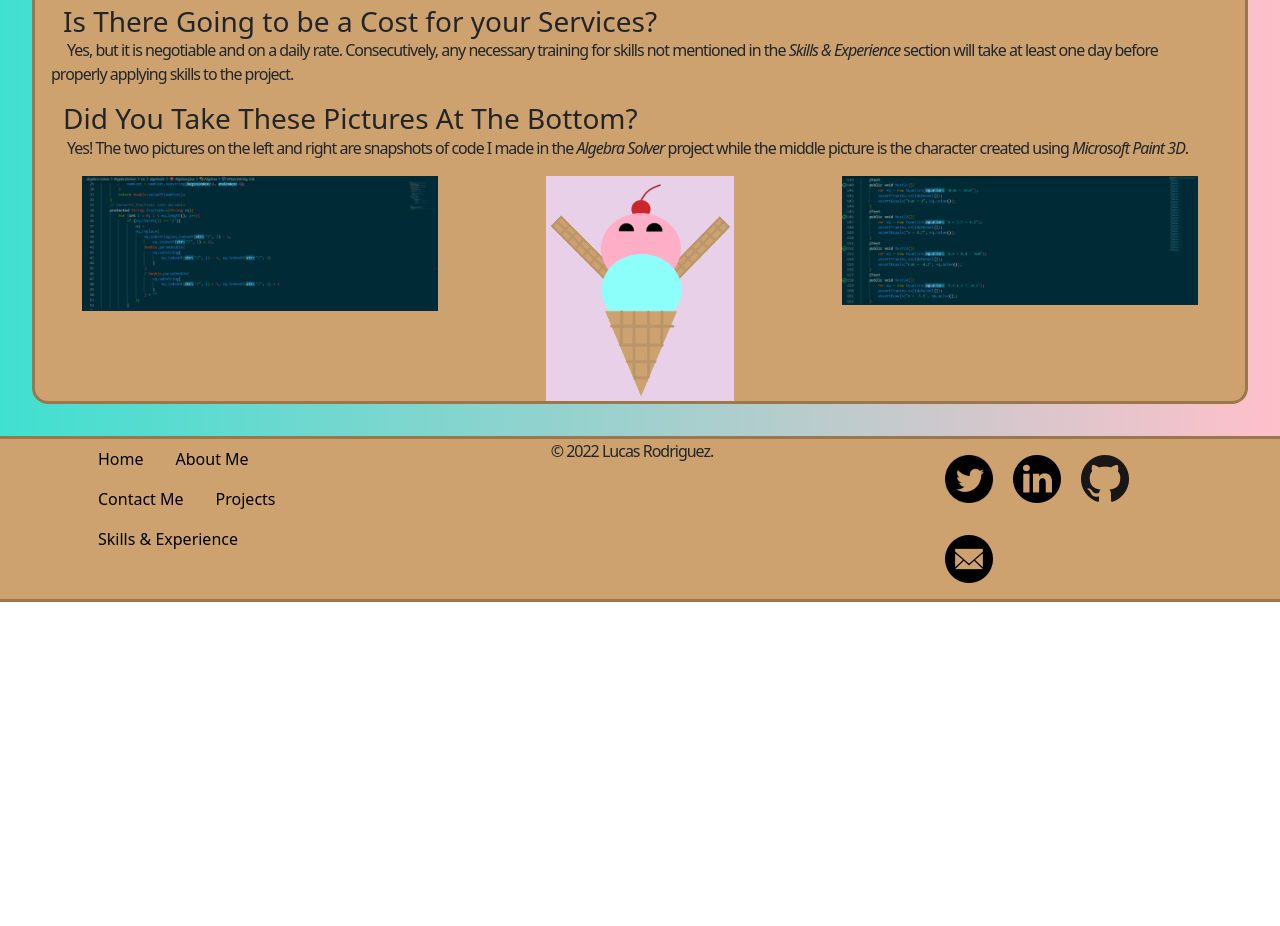
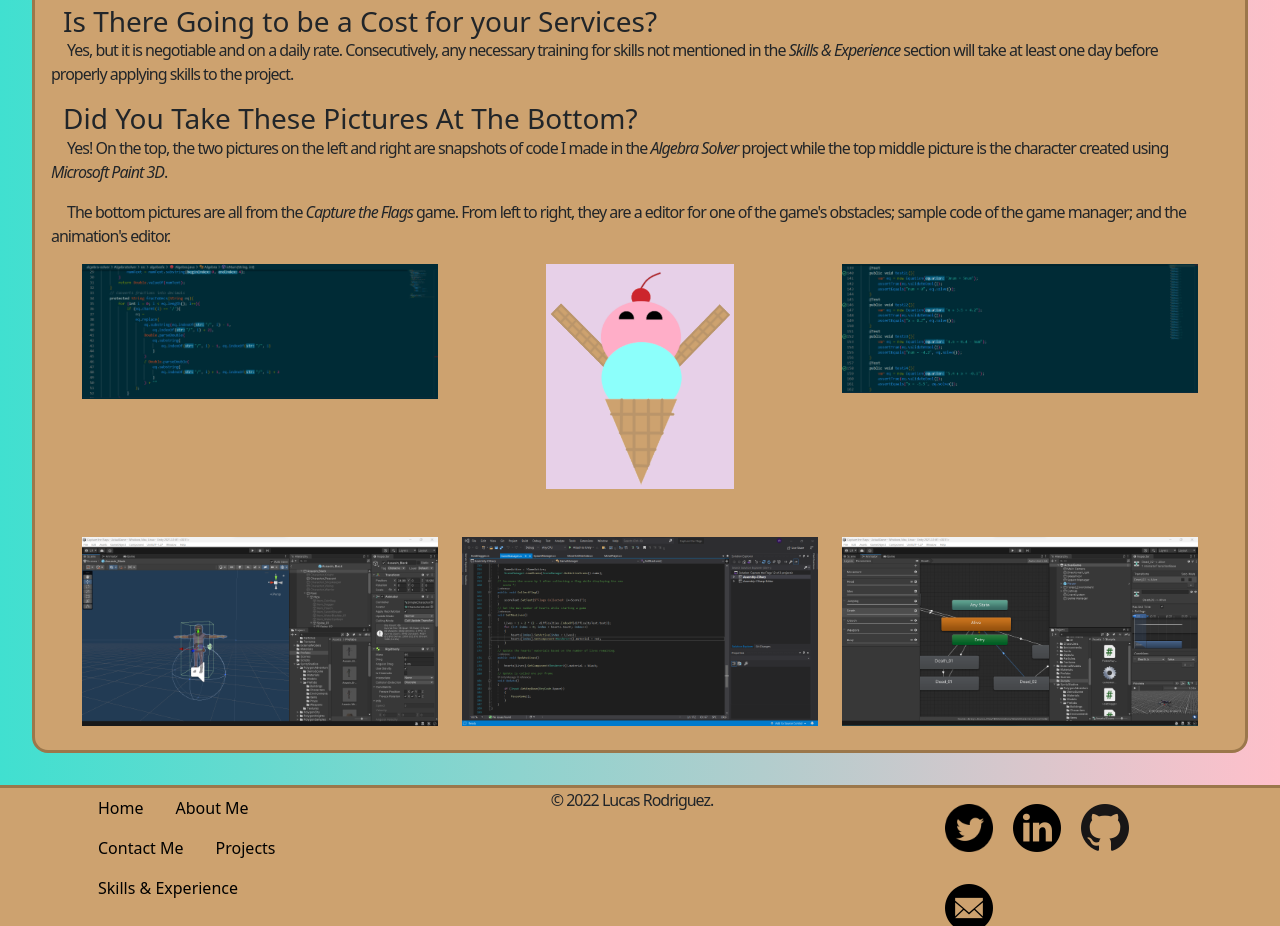
Before and after one commit to ColdCoder92/lucas-portfolio, a plain HTML site: page index.html in a window 1280 px wide. Shown: the part 680-1606 px from the top of the page. Before the commit the page ends 1282 px from the top, so only its background shows below. Drawn offline with nearby package versions, Linux system fonts and the light colour scheme.

Commit message:
Add Sample Images 2

```diff
--- a/index.html
+++ b/index.html
@@ -109,10 +109,16 @@
             </p>
             <h3>Did You Take These Pictures At The Bottom?</h3>
             <p>
-                Yes! The two pictures on the left and right are snapshots of
-                code I made in the <i>Algebra Solver</i> project while the
-                middle picture is the character created using <i>Microsoft
-                Paint 3D</i>.
+                Yes! On the top, the two pictures on the left and right are
+                snapshots of code I made in the <i>Algebra Solver</i> project
+                while the top middle picture is the character created using
+                <i>Microsoft Paint 3D</i>.
+            </p>
+            <p>
+                The bottom pictures are all from the
+                <i>Capture the Flags</i> game. From left to right, they are a
+                editor for one of the game's obstacles; sample code of the game
+                manager; and the animation's editor.
             </p>
             <div class="container">
                 <div class="row">
@@ -125,8 +131,20 @@
                     <div class="col">
                         <img class="img-fluid" src="Images\sampleCode2.png" alt="java test code">
                     </div> <!--End of Column 3-->
-                </div> <!--End of Row-->
+                </div> <!--End of Row 1-->
+                <div class="row mt-5">
+                    <div class="col">
+                        <img class="img-fluid" src="/Images/assassinBlackPrefabEditor.png" alt="black assassin prefab editor">
+                    </div> <!--End of Column 1-->
+                    <div class="col">
+                        <img class="img-fluid" src="/Images/gameManagerScriptEnd.png" alt="end of game manager script">
+                    </div> <!--End of Column 2-->
+                    <div class="col">
+                        <img class="img-fluid" src="/Images/playerAnimatorEditor.png" alt="player animator editor">
+                    </div> <!--End of Column 3-->
+                </div> <!--End of Row 2-->
             </div> <!--End of Snapshots Container-->
+            <br/>
         </section> <!--End of Home Section-->
         <section id="about-meSection">
             <div class="container">
```
Also changed, not shown: Images/assassinBlackPrefabEditor.png (added), Images/gameManagerScriptEnd.png (added), Images/playerAnimatorEditor.png (added).
